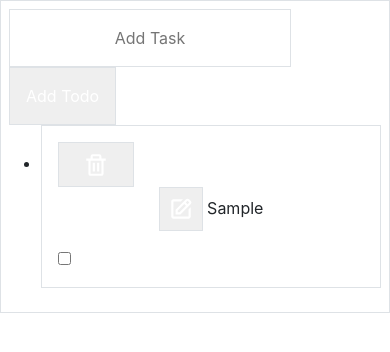
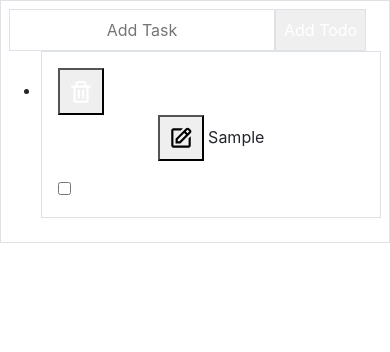
Before and after one commit to musayar9/Todo-App, a React (Create React App) app: page / in a window 390 px wide. Both pictures are taken after typing "Sample" into the empty fields and a click on the button "Add Todo". Shown: the top 352 px of the page. Built offline with nearby package versions, Linux system fonts and the light colour scheme; the HTML template or start-up script is replaced by a standard one.

Commit message:
Responsivee end

```diff
--- a/src/App.js
+++ b/src/App.js
@@ -3,7 +3,7 @@ import AddTodo from './Component/AddTodo'
 import TodoList from './Component/TodoList'
 function App() {
   return (
-<div className="container flex flex-column place-items-center  w-95 sm:w-98 md:w-120 mt-10 md:mt-16 border border-gray-400 rounded-lg p-2 sm:p-6 md:p-8">
+<div className="container flex flex-column place-items-center phone:w-95 sm:w-98 md:w-120 mt-10 md:mt-16 border border-gray-400 rounded-lg p-2 sm:p-6 md:p-8">
 <TodoProvider>
     <AddTodo/>
     <TodoList/>
--- a/src/Component/AddTodo.js
+++ b/src/Component/AddTodo.js
@@ -19,10 +19,10 @@ function AddTodo() {
       })
     }
     return (
-    <div className="flex items-center p-10 sm:p-8 md:p-6 space-x-3 sm:space-x-6 md:space-x-8   ">
-      <input className="w-72 md:w-96 outline-none border border-gray-500 p-3 text-center placeholder:text-gray-700  text-lg  md:text-xl rounded-xl" placeholder= "Add Task" value={text} onChange={(e)=>setText(e.target.value)}/>
+    <div className="block sm:flex sm:items-center p-6 sm:p-8 md:p-10 space-x-0 sm:space-x-6 md:space-x-8  space-y-2 sm:space-y-0 ">
+      <input className="w-72 sm:w-5/6 md:w-96 outline-none border border-gray-500 p-2 sm:p-3 text-center placeholder:text-gray-700  phone:text-lg  sm:text-xl rounded-xl" placeholder= "Add Task" value={text} onChange={(e)=>setText(e.target.value)}/>
 
-      <button className="w-36 md:w-48 border border-gray-500 bg-blue-600 text-white p-3 text-center hover:bg-blue-400 rounded-xl" onClick={AddTodo}>Add Todo</button>
+      <button className="w-72  sm: md:w-48 border  border-gray-500 bg-blue-600 text-white p-2 sm:p-3 text-lg sm:text-xl text-center  hover:bg-blue-400 rounded-xl" onClick={AddTodo}>Add Todo</button>
     </div>
   )
 }
--- a/src/Component/Todo.js
+++ b/src/Component/Todo.js
@@ -20,7 +20,7 @@ function Todo({todo}) {
     if(!isChange){
       todoContent=(
         <div className="flex items-center justify-between space-x-2 md:space-x-4">
-            <button className="shrink-0 mr-8 md:mr-12 border border-gray-500   bg-blue-800   hover:bg-blue-600 text-white hover:text-black font-bold px-2 sm:px-4 md:px-6 py-2 rounded-xl  text-capitalize" onClick={()=>setIsChange(true)} ><BiEdit size={26}/></button>
+            <button className="shrink-0 mr-4 sm:mr-8 md:mr-12 sm:border sm:border-gray-500   sm:bg-blue-800   hover:bg-blue-600 text-blue sm:text-white hover:text-white  sm:hover:text-black font-bold px-2 sm:px-4 md:px-6 py-2 rounded-xl  text-capitalize" onClick={()=>setIsChange(true)} ><BiEdit size={26}/></button>
       <span className="mr-8 "> {todo.text}</span>
 
         </div>
@@ -30,9 +30,9 @@ function Todo({todo}) {
     }else{
       todoContent=(
 
-        <form className="space-x-3 md:space-x-6  flex items-center">
-             <button className='shrink-0 mr-3 border border-gray-500   bg-blue-800   hover:bg-blue-600 text-white hover:text-black font-bold px-2 sm:px-4 md:px-6 py-2 rounded-xl text-capitalize'  onClick={()=>setIsChange(false)} ><IoIosSave size={26}/></button>
-        <input className="outline-none border border-gray-500 text-center rounded-lg w-56 md:w-72 p-1" value={todo.text} onChange={(e)=>dispatch({
+        <form className="space-x-1 md:space-x-6  flex items-center">
+             <button className='shrink-0 mr-1 sm:mr-3 sm:border sm:border-gray-500   sm:bg-blue-800   hover:bg-blue-600 text-blue sm:text-white hover:text-white sm:hover:text-black font-bold px-2 sm:px-4 md:px-6 py-2 rounded-xl text-capitalize'  onClick={()=>setIsChange(false)} ><IoIosSave size={26}/></button>
+        <input className="outline-none border border-gray-500 text-center rounded-lg w-28 sm:w-56 md:w-72 p-1" value={todo.text} onChange={(e)=>dispatch({
             type:"TODO_EDIT",
             todo:{
                 ...todo,
@@ -55,20 +55,20 @@ function Todo({todo}) {
 
 
 <div className='flex items-center justify-center space-x-1 md:space-x-4'>
-<button className=" border text-white border-gray-500 px-4  py-2 bg-red-700 hover:bg-red-500 rounded-xl mr-1 md:mr-3" onClick={()=>{
+<button className=" sm:border text-white sm:border-gray-500 px-2 sm:px-4 md:px-6  py-2 sm:bg-red-700 hover:bg-red-500  hover:text-red-500 rounded-xl sm:mr-1 md:mr-3" onClick={()=>{
         dispatch({
             type:"TODO_DELETED",
             id:todo.id
         })
       }}><BiTrash size={26}/></button>
 <p className={`${!isActive ? 'line-through' : ""}`} >
-      <span className="shrink-1 font-semibold text-lg sm:text-xl md:text-2xl flex items-center text-capitalize text-center mr-2 md:mr-4">{todoContent} </span>
+      <span className="shrink-1 font-semibold text-md sm:text-lg sm:text-xl md:text-2xl flex items-center text-capitalize text-center  sm:mr-2 md:mr-4">{todoContent} </span>
 </p>
 
 </div>
 
       <div>
-      <input type="checkbox" className="w-6 md:w-8 h-6 md:h-8 ml-2  md:ml-4 mr-4 md:mr-0 rounded-xl" checked={todo.status} onClick={handleClick}
+      <input type="checkbox" className="w-6 md:w-8 h-6 md:h-8 ml-2  md:ml-4 mr-1 md:mr-0 rounded-xl" checked={todo.status} onClick={handleClick}
       onChange={e=>{dispatch({
         type:"TODO_STATUS",
         todo:{
--- a/src/Component/TodoList.js
+++ b/src/Component/TodoList.js
@@ -8,7 +8,7 @@ import React from 'react'
 function TodoList() {
     const todos = useTodos()
   return (
-    <ul className="place-items-center space-y-2  p-8 sm:p-6 md:p-4  w-95 sm:w-97  md:w-98">
+    <ul className="place-items-center space-y-2 p-8 sm:p-6 md:p-4  w-96 sm:w-97  md:w-98">
       {todos.map(todo=>(
         <li className="border border-gray-400 bg-red-400  p-3 sm:p-4 md:p-6 rounded-lg" key={todo.id}>
             <Todo todo={todo}/>
--- a/tailwind.config.js
+++ b/tailwind.config.js
@@ -13,6 +13,10 @@ module.exports = {
         '98': "45rem",
         "120": "60rem"
 
+      },
+
+      screens:{
+        'phone': '375px'
       }
     },
   },
```
Also changed, not shown: 1 other file (tests, documents, lock files or other folders).
